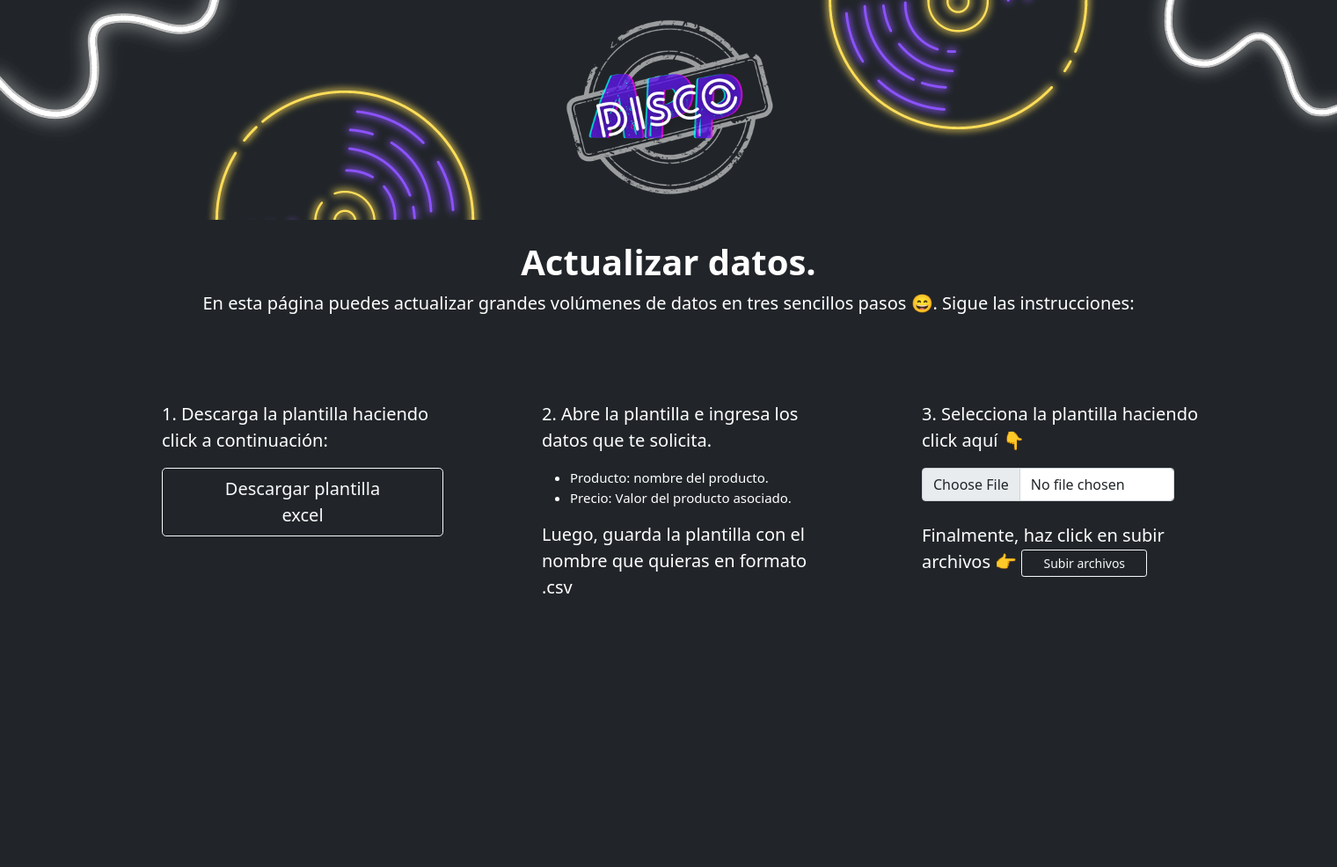
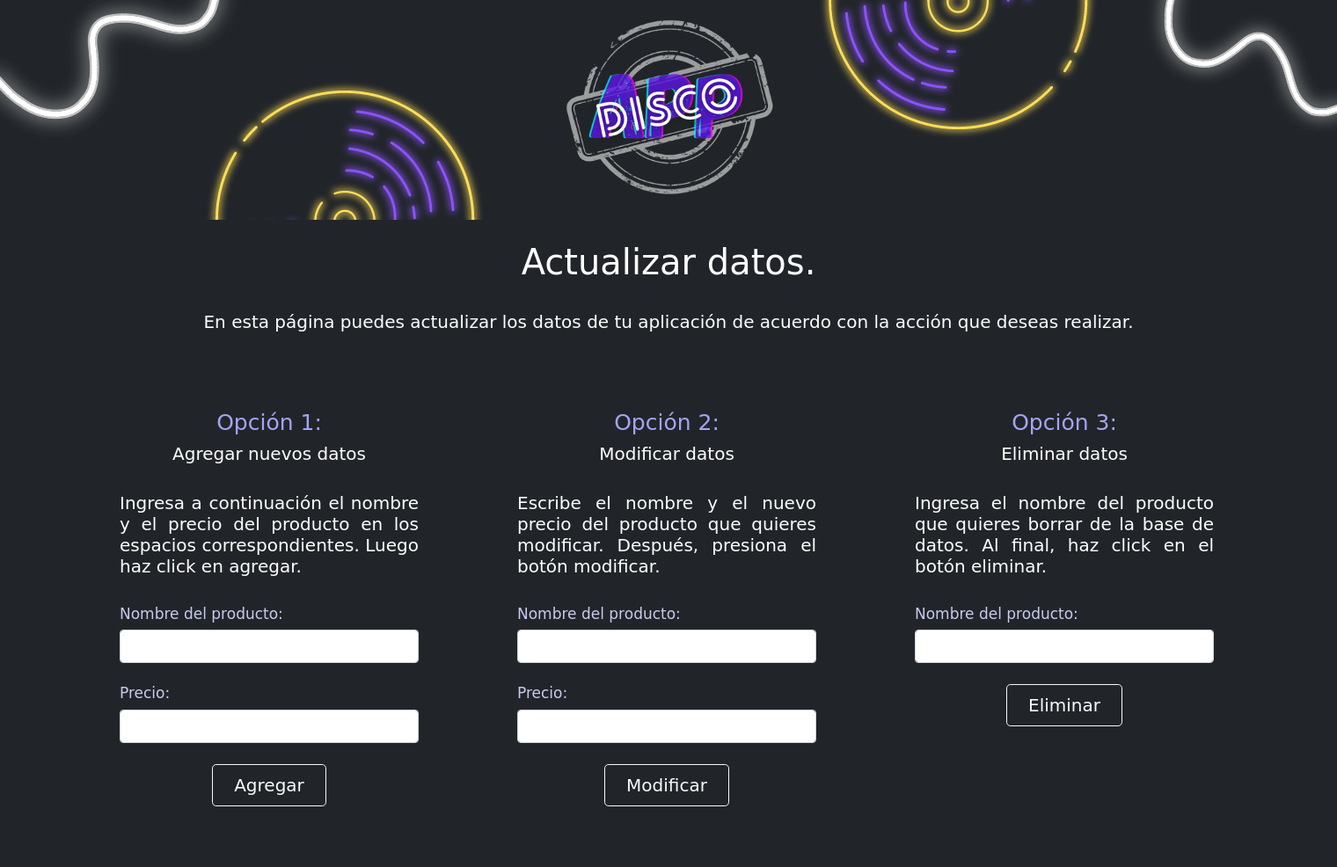
Before and after one commit to DanaAcosta/DiscoAppKeystone, a Django app: page /update in a window 1520 px wide. Shown: the whole page at 88% size. Before the commit the page ends 675 px from the top, so only its background shows below. Run offline with Django 4.2, Linux system fonts and the light colour scheme; parts of the project's set-up code (start-up, migrations or seed data) failed here and were passed over; some libraries are stand-ins or nearby versions.

Commit message:
Actualizaciones

```diff
--- a/hello_azure/templates/hello_azure/index.html
+++ b/hello_azure/templates/hello_azure/index.html
@@ -60,7 +60,7 @@
               </div>
             </div>
           </div>-->
-        <div style='height: 350px; width: 350px; border: 0px; float: left; margin: 5em 0em 3em 12em; text-align: center;'>
+        <div style='height: 350px; width: 350px; border: 0px; float: left; margin: 5em 0em 3em 12em; text-align: center; font-family: cursive; font-size: 17px;'>
           <div class="px-0 py-10 my-2 text-center">
             <h1 class="display-7 fw-bold text-white">Bienvenido a DiscoApp</h1> <br>
             <div class="w3-container w3-teal">
--- a/hello_azure/templates/hello_azure/update.html
+++ b/hello_azure/templates/hello_azure/update.html
@@ -9,45 +9,106 @@
 </head>
 
 <html>
+
+  <style>
+
+
+    h1 {
+      text-align: center;
+      font-size: 40px;
+      font-family: cursive;
+      color: #fdfdfe;
+     }
+
+     h2 {
+      text-align: center;
+      font-size: 25px;
+      font-family: cursive;
+      color: #a4a4f6;
+     }
+
+     h3 {
+      text-align: center;
+      font-size: 20px;
+      font-family: cursive;
+      color: #fdfdfe;
+     }
+
+     h4 {
+      text-align: justify;
+      font-size: 20px;
+      font-family: cursive;
+      color: #fdfdfe;
+     }
+
+     h5 {
+      text-align: Left;
+      font-size: 17px;
+      font-family: cursive;
+      color: #c9c9ee;
+     }
+
+  </style>
+
   <body class = 'bg-dark text-white'>
      <main>
         <div class="px-4 py-3 my-2 text-center">
-            <h1 class="display-6 fw-bold">Actualizar datos. </h1>
-            <p class="fs-5">
-              En esta página puedes actualizar grandes volúmenes de datos en tres sencillos pasos &#128516;. Sigue las instrucciones:
-            </p>
+            <h1>Actualizar datos. </h1><br>
+            <h3>
+              En esta página puedes actualizar los datos de tu aplicación de acuerdo con la acción que deseas realizar.
+            </h3>
           <!-- Instrucciones -->
-          <!-- Paso 1 -->
-          <div style='height: 230px; width: 320px; border: 0px; float: left; margin: 5em 0em 3em 10em; text-align: left;'>
-            <p class="fs-5">
-              1. Descarga la plantilla haciendo click a continuación:
-            </p>
-            <a href="static/Plantilla.csv" class="btn btn-outline-light btn-lg px-5 gap-3" download="plantilla.csv">Descargar plantilla excel</a>
+          <!-- Opción 1 -->
+          <div style='height: 520px; width: 340px; border: 0px; float: left; margin: 5em 0em 0em 7em; text-align: left;'>
+            <h2>
+              Opción 1:
+            </h2>
+            <h3>Agregar nuevos datos</h3><br>
+            <h4>Ingresa a continuación el nombre y el precio del producto en los espacios correspondientes. Luego haz click en agregar.</h4><br>
+            <h3>
+              <form method="post" action="add">
+                {% csrf_token %}
+                <h5>Nombre del producto:</h5>
+                <input type="text" class="form-control" id = "product_name1" name = "product_name1"><br>
+                <h5>Precio:</h5>
+                <input type="number" class="form-control" id = "product_price1" name = "product_price1"><br>
+                <button type="submit" class="btn btn-outline-light btn-lg px-4 gap-3">Agregar</button>
+              </form>
+            </h3>
           </div>
-          <!-- Paso 2 -->
-          <div style='height: 230px; width: 320px; border: 0px; float: left; text-align: left ;margin: 5em 0em 3em 7em'>
-            <p class="fs-5">
-              2. Abre la plantilla e ingresa los datos que te solicita.
-              <ul style="font-size:15px">
-                <li>Producto: nombre del producto.</li>
-                <li>Precio: Valor del producto asociado.</li>
-              </ul>
-            </p><p class="fs-5">Luego, guarda la plantilla con el nombre que quieras en formato .csv</p>
+          <!-- Opción 2 -->
+          <div style='height: 520px; width: 340px; border: 0px; float: left; text-align: left ;margin: 5em 7em 0em 7em'>
+            <h2>
+              Opción 2:
+            </h2>
+            <h3>Modificar datos</h3><br>
+            <h4>Escribe el nombre y el nuevo precio del producto que quieres modificar. Después, presiona el botón modificar.</h4><br>
+            <h3>
+              <form method="post" action="modify">
+                {% csrf_token %}
+                <h5>Nombre del producto:</h5>
+                <input type="text" class="form-control" id = "product_name2" name = "product_name2"><br>
+                <h5>Precio:</h5>
+                <input type="number" class="form-control" id = "product_price2" name = "product_price2"><br>
+                <button type="submit" class="btn btn-outline-light btn-lg px-4 gap-3">Modificar</button>
+              </form>
+            </h3>
           </div>
-          <!-- Paso 3 -->
-          <div style='height: 230px; width: 320px; border: 0px; float: left;margin: 5em 0em 3em 7em; text-align: left;'>
-            <p class="fs-5">
-              3. Selecciona la plantilla haciendo click aquí &#128071;</p>
-            <p class="fs-5">
-              <form enctype="multipart/form-data" method="post" action="up">
-                  {% csrf_token %}
-                  <input type="file" class="form-control" accept=".csv" name = "filename" style="max-width: 287px;"><br>
-                <p class="fs-5">
-                  Finalmente, haz click en subir archivos &#128073;
-                  <button type="submit" class="btn btn-outline-light btn-sm px-4 gap-3">Subir archivos</button>
-                </p>
+          <!-- Opción 3 -->
+          <div style='height: 520px; width: 340px; border: 0px; float: left;margin: 5em 7em 0em 0em; text-align: left;'>
+            <h2>
+              Opción 3:
+            </h2>
+            <h3>Eliminar datos</h3><br>
+            <h4>Ingresa el nombre del producto que quieres borrar de la base de datos. Al final, haz click en el botón eliminar.</h4><br>
+            <h3>
+              <form method="post" action="delete">
+                {% csrf_token %}
+                <h5>Nombre del producto:</h5>
+                <input type="text" class="form-control" id = "product_name3" name = "product_name3"><br>
+                <button type="submit" class="btn btn-outline-light btn-lg px-4 gap-3">Eliminar</button>
               </form>
-            </p>
+            </h3>
           </div>
         </div>
       </main>
--- a/hello_azure/urls.py
+++ b/hello_azure/urls.py
@@ -5,8 +5,12 @@ from . import views
 urlpatterns = [
     path('', views.index, name='index'),
     path('hello', views.hello, name='hello'),
-    path('update', views.update, name='update'), #Esto es lo que agregamos
+    path('update', views.update, name='update'),
+    path('home', views.home, name='home'),
+    path('verify', views.verify, name='verify'),
+    path('up', views.up, name='up'),
     path('upload', views.upload, name='upload'),
-    path('up', views.up, name='up'), #Esto es lo que agregamos
-    path('home', views.home, name='home')
+    path('add', views.add, name='add'),
+    path('modify', views.modify, name='modify'),
+    path('delete', views.delete, name='delete')
 ]
--- a/hello_azure/views.py
+++ b/hello_azure/views.py
@@ -36,6 +36,10 @@ def up(request): #Esto es lo que agregamos
     print('Request for upload page received')
     return render(request, 'hello_azure/up.html')
 
+def verify(request):
+    print('Request for verify page received')
+    return render(request, 'hello_azure/verify.html')
+
 def home(request):
     print('Request for home page received')
     return render(request, 'hello_azure/hello.html')
@@ -60,14 +64,29 @@ def upload(request):
                     row = "".join(row)
                     row = row.replace(";", " ")
                     row = row.split()
-
-                    doc_ref.document(row[0]+row[1]).set({
-                        u'name': row[0],
-                        u'price': int(row[1]),
-                    })
+                    print(row)
+                    if not row:
+                        pass
+                    else:
+                        try:
+                            int(row[1])
+                        except ValueError:
+                            print("Price is no numeric")
+                            obj.delete()
+                            return render(request, 'hello_azure/opss.html')
+                        except IndexError:
+                            print("Product or Price does not exist")
+                            obj.delete()
+                            return render(request, 'hello_azure/opss.html')
+                        else:
+                            doc_ref.document(row[0]+row[1]).set({
+                                u'name': row[0],
+                                u'price': int(row[1]),
+                            })
 
             obj.activated = True
             obj.save()
+            obj.delete()
 
         return render(request, 'hello_azure/succesful.html', {'form': form})
     return render(request, 'hello_azure/up.html', {'form': form})
@@ -107,3 +126,65 @@ def hello(request):
             return redirect('index')
     else:
         return redirect('index')
+
+@csrf_exempt
+def add(request):
+    if request.method == 'POST':
+        product_name = request.POST.get('product_name1')
+        product_price = request.POST.get('product_price1')
+
+        if product_name is None or product_name == '' or product_price is None or product_price == '':
+            print("Request to add received with no name or blank name -- redirecting")
+            return redirect('update')
+        else:
+            print("Request to add received with name=%s" % product_name)
+            doc_ref = db.collection(u'products')
+            doc_ref.document(product_name+str(product_price)).set({
+                                u'name': product_name,
+                                u'price': product_price,
+                            })
+            return render(request, 'hello_azure/succesful.html')
+
+@csrf_exempt
+def modify(request):
+    if request.method == 'POST':
+        product_name = request.POST.get('product_name2')
+        product_price = request.POST.get('product_price2')
+
+        if product_name is None or product_name == '' or product_price is None or product_price == '':
+            print("Request to modify received with no name or blank name -- redirecting")
+            return redirect('update')
+        else:
+            print("Request to modify received with name=%s" % product_name)
+            doc_ref = db.collection(u'products')
+            docs = doc_ref.stream()
+
+            for doc in docs:
+                dictionary = doc.to_dict()
+                p_name = dictionary.get("name")
+                if p_name == product_name:
+                    doc_ref.document(doc.id).set({
+                                        u'name': product_name,
+                                        u'price': product_price,
+                                    })
+            return render(request, 'hello_azure/succesful.html')
+
+@csrf_exempt
+def delete(request):
+    if request.method == 'POST':
+        product_name = request.POST.get('product_name3')
+
+        if product_name is None or product_name == '':
+            print("Request to delete received with no name or blank name -- redirecting")
+            return redirect('update')
+        else:
+            print("Request to delete received with name=%s" % product_name)
+            doc_ref = db.collection(u'products')
+            docs = doc_ref.stream()
+
+            for doc in docs:
+                dictionary = doc.to_dict()
+                p_name = dictionary.get("name")
+                if p_name == product_name:
+                    doc_ref.document(doc.id).delete()
+            return render(request, 'hello_azure/succesful.html')
```
Also changed, not shown: hello_azure/templates/hello_azure/hello.html (+13 -28 lines), hello_azure/templates/hello_azure/opss.html (added, +61 -0 lines), hello_azure/templates/hello_azure/verify.html (+10 -22 lines), static/images/opss.png (added).
